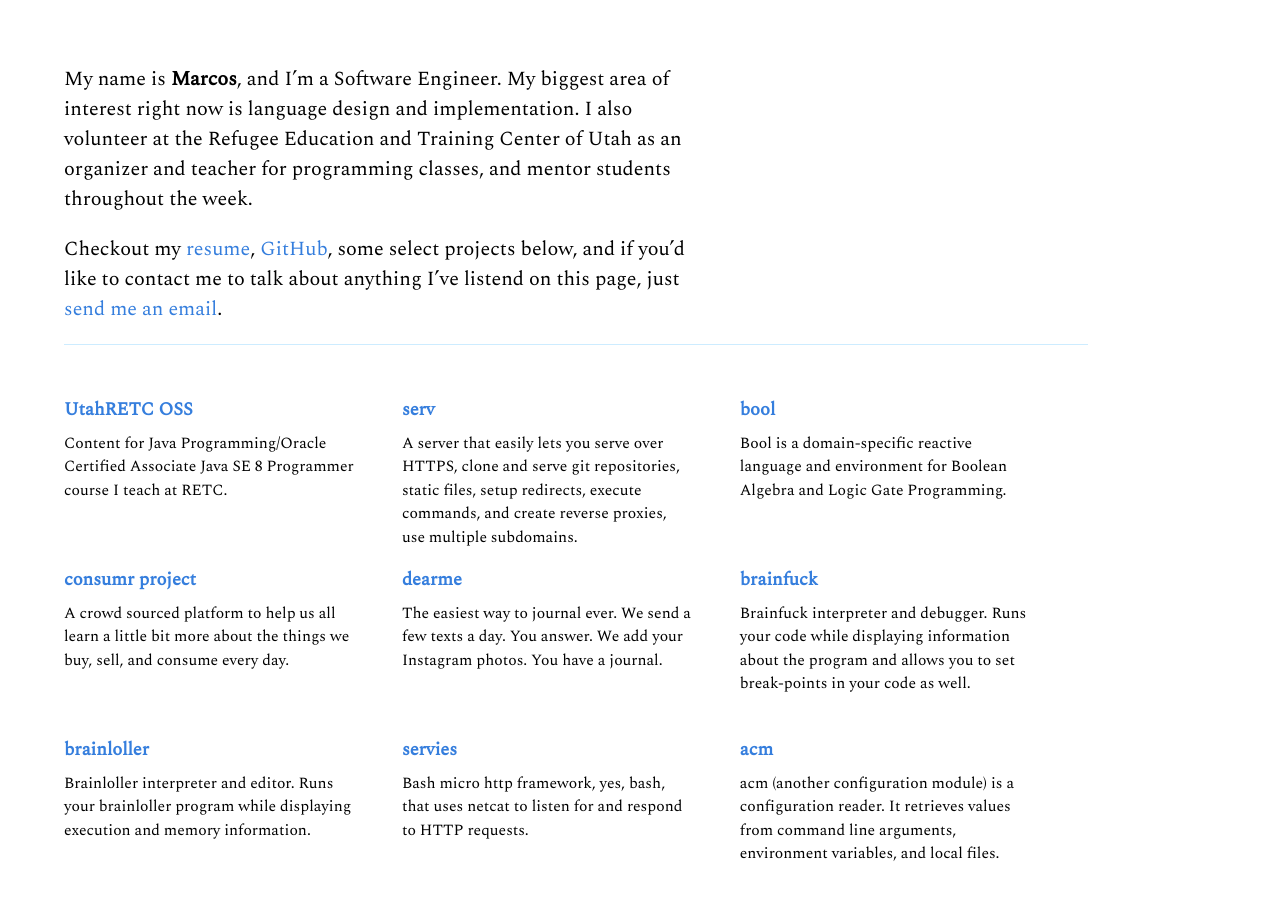
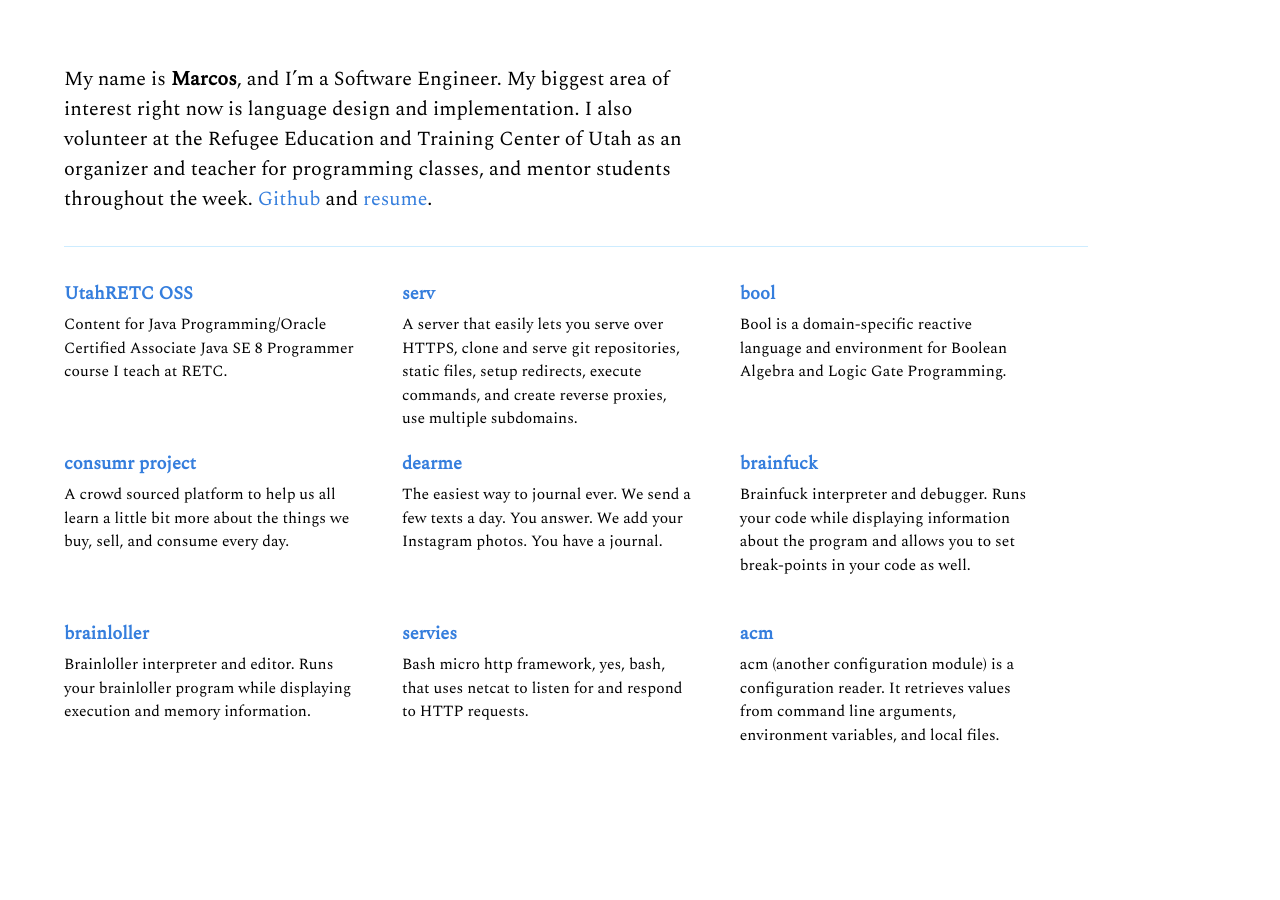
Before and after one commit to minond/site, a plain HTML site: page index.html in a window 1280 px wide. After the commit the page ends 837 px from the top, so only its background shows below. Drawn offline with nearby package versions, Linux system fonts and the light colour scheme.

Commit message:
clean up

```diff
--- a/index.html
+++ b/index.html
@@ -24,7 +24,7 @@
 
     .project h3 {
       margin: 1.5rem 0 .8rem 0;
-      line-height: 1;
+      line-height: .75;
     }
 
     .project p {
@@ -60,19 +60,13 @@
               Refugee Education and Training Center of Utah as an organizer and
               teacher for programming classes, and mentor students throughout
               the week.
-            </p>
-            <p>
-              Checkout my
-              <a class="blue link sitelink" href="/Marcos Minond - Resume.pdf">resume</a>,
-              <a class="blue link sitelink" href="https://github.com/minond">GitHub</a>,
-              some select projects below, and if you&rsquo;d like to contact me to talk
-              about anything I&rsquo;ve listend on this page, just
-              <a class="blue link sitelink" href="/contact">send me an email</a>.
+              <a class="blue link sitelink" href="https://github.com/minond">Github</a> and
+              <a class="blue link sitelink" href="/Marcos Minond - Resume.pdf">resume</a>.
             </p>
           </div>
         </div>
 
-        <div class="cf lh-copy mw8 bt b--lightest-blue pt4-l">
+        <div class="cf lh-copy mw8 bt b--lightest-blue pt3-l mt4-l">
           <div class="project">
             <h3><a class="blue link sitelink" href="https://github.com/UtahRETC">UtahRETC OSS</a></h3>
             <p>Content for Java Programming/Oracle Certified Associate Java SE 8
```
